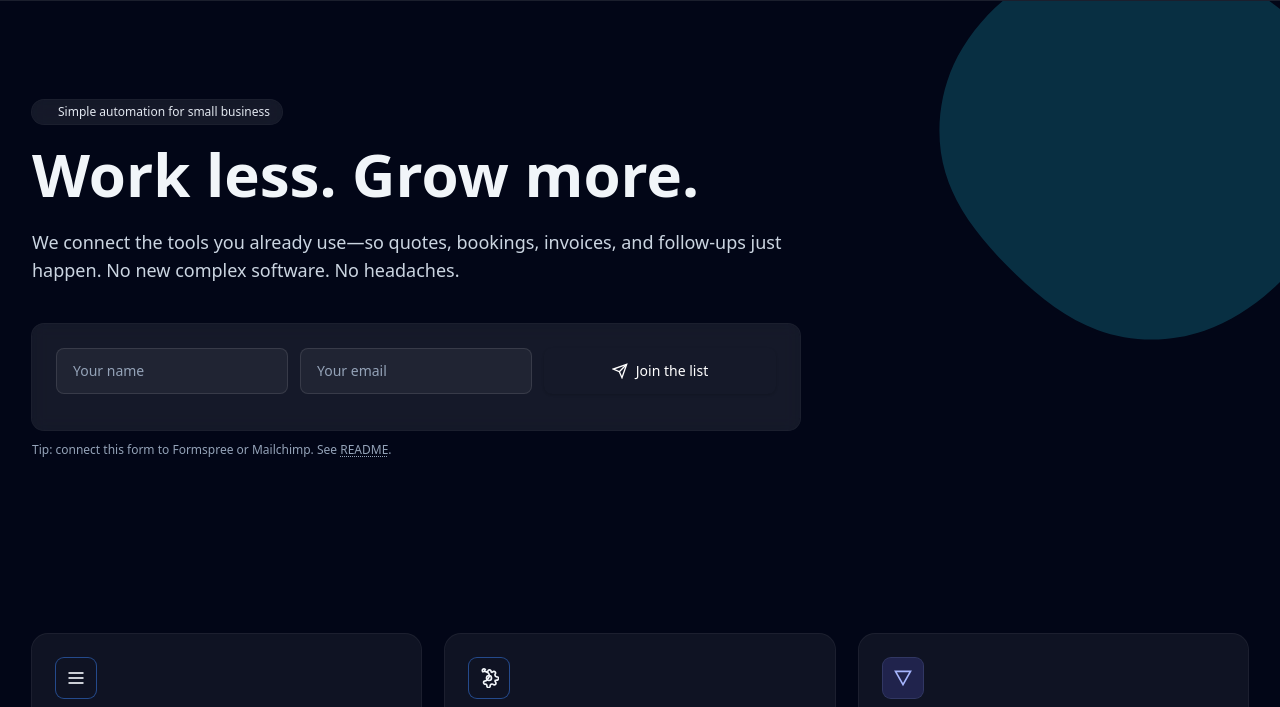
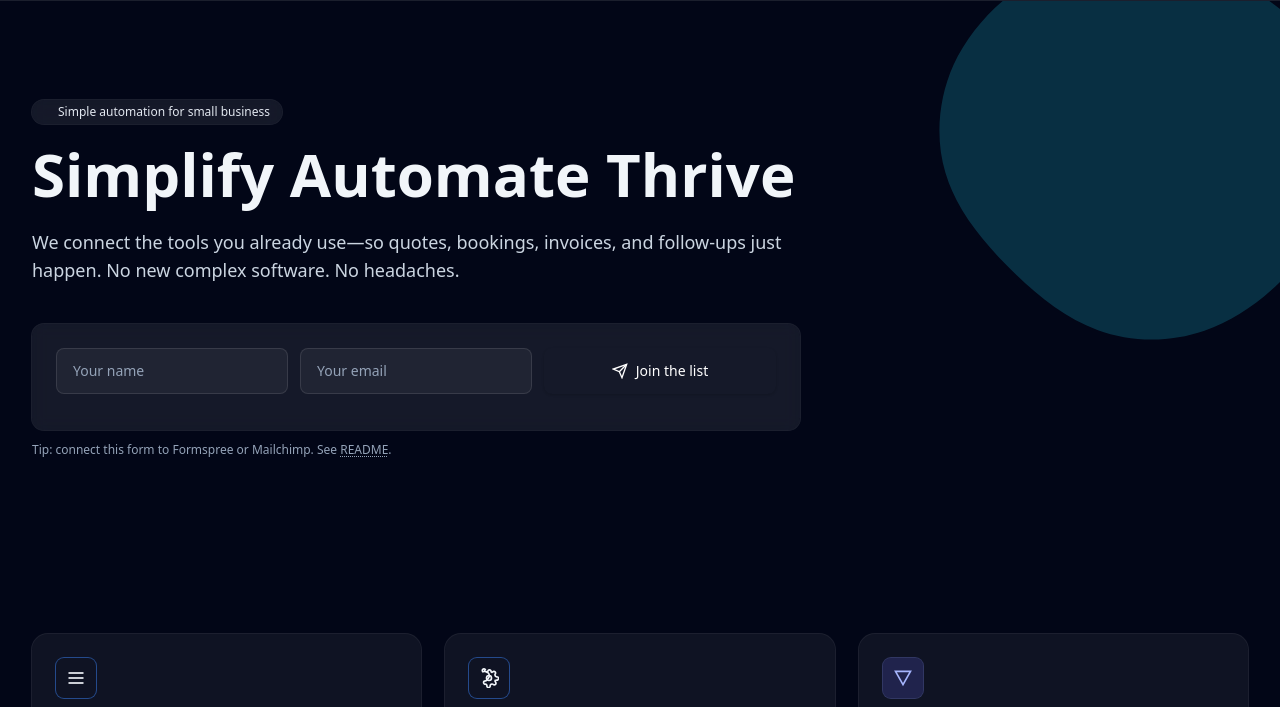
Before and after one commit to ethanjharrington012/ethanjharrington012.github.io, a plain HTML site: page index.html in a window 1280 px wide. Shown: the part 64-771 px from the top of the page. Drawn offline with nearby package versions, Linux system fonts and the light colour scheme.

Commit message:
Add files via upload

```diff
--- a/index.html
+++ b/index.html
@@ -73,7 +73,7 @@
           <span class="h-1.5 w-1.5 rounded-full bg-accent-400"></span> Simple automation for small business
         </div>
         <h1 class="text-4xl sm:text-5xl md:text-6xl font-semibold leading-tight">
-          Work less. <span class="text-accent-400">Grow more.</span>
+          Simplify Automate Thrive
         </h1>
         <p class="mt-6 text-lg text-slate-300">
           We connect the tools you already use—so quotes, bookings, invoices, and follow-ups just happen.
```
Also changed, not shown: 1 other file.
